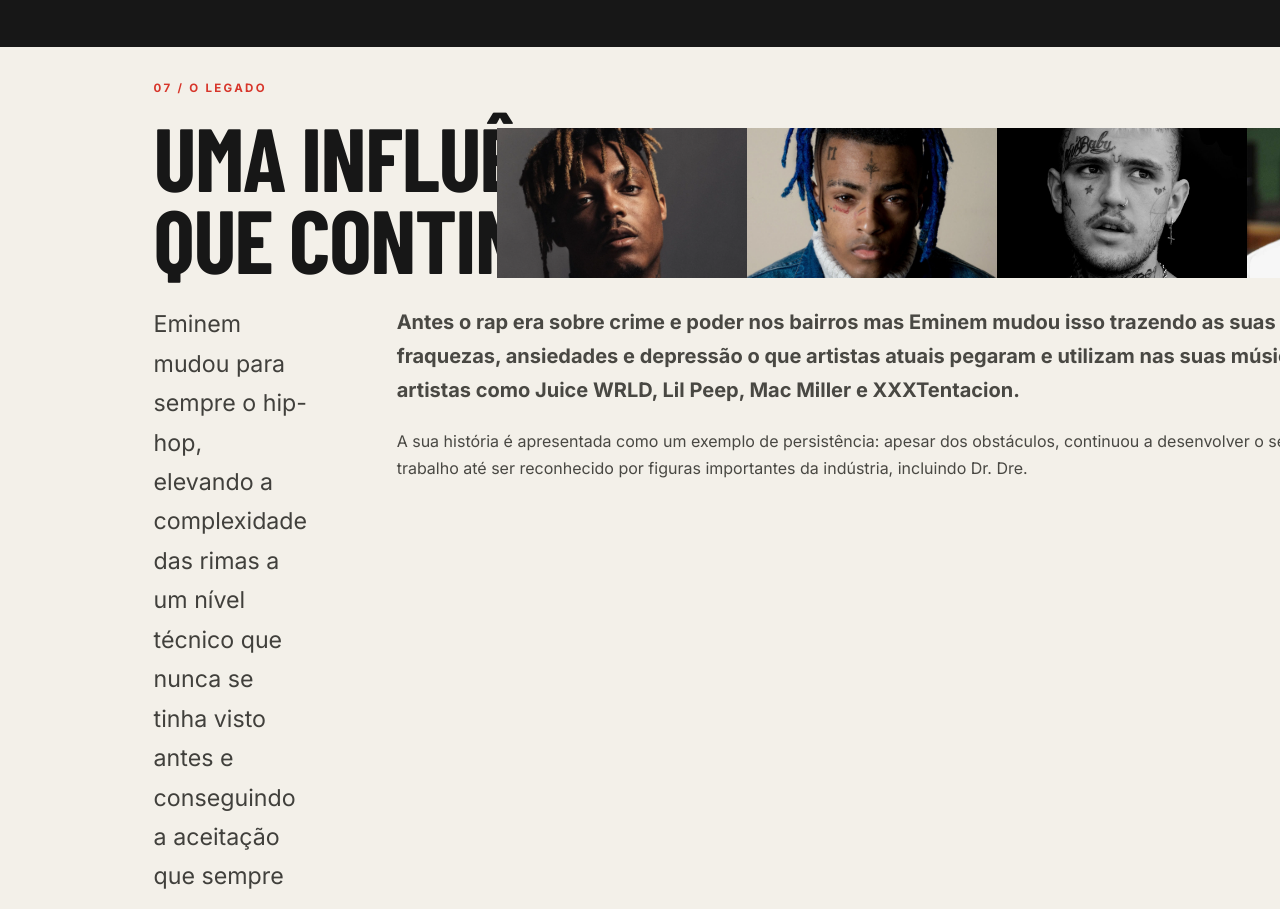
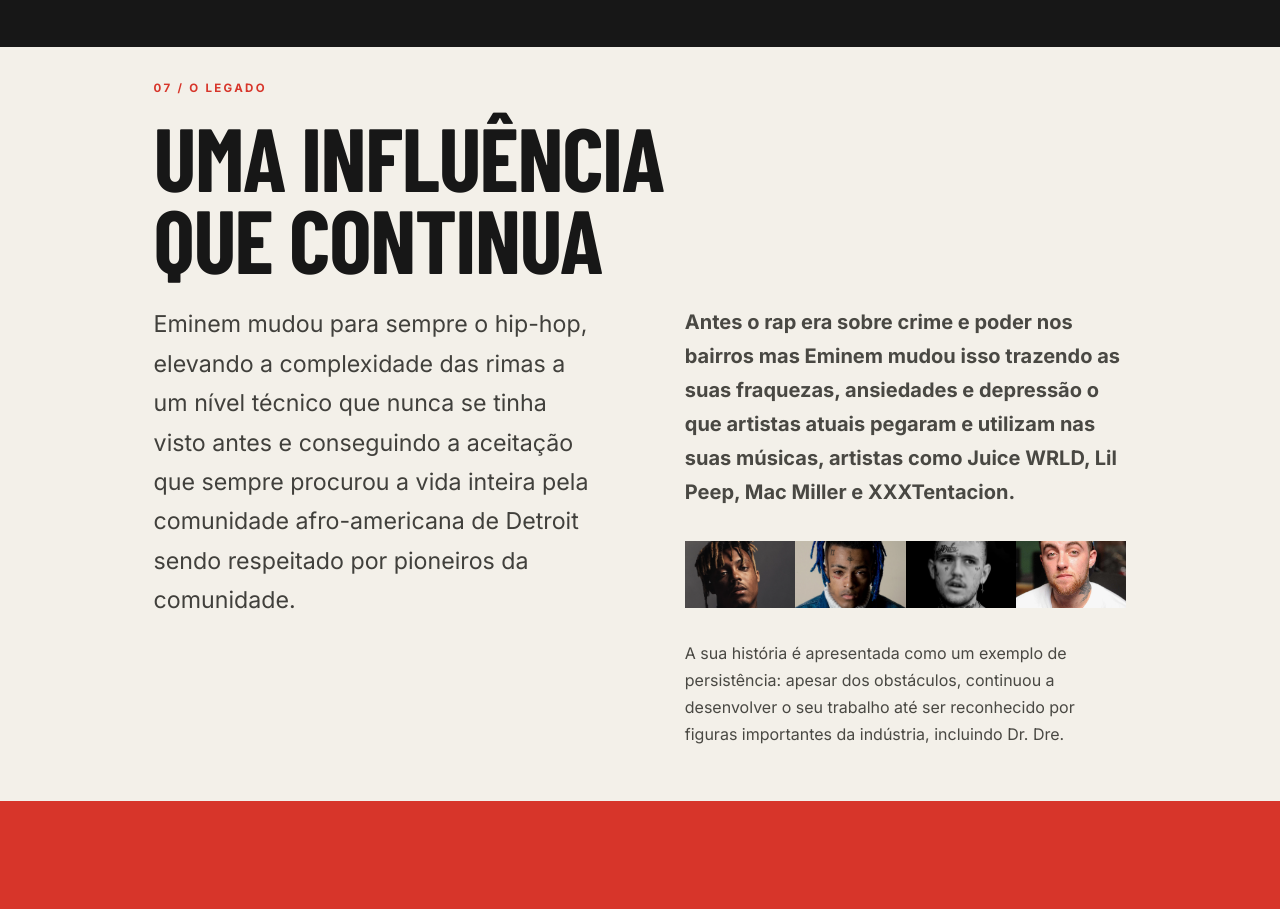
Before and after one commit to diogoM2011/Trabalho-AI, a plain HTML site: page index.html in a window 1280 px wide. Shown: the part 5840-6749 px from the top of the page. Drawn offline with nearby package versions, Linux system fonts and the light colour scheme; a web font is replaced by a local one.

Commit message:
Update HTML V15

```diff
--- a/style.css
+++ b/style.css
@@ -150,8 +150,25 @@ h2 { font-size: clamp(3.2rem, 7vw, 6.3rem); margin-bottom: 1.6rem; }
 .Photo3 img { width: 550px; height: auto; flex-shrink: 0; }
 .Photo3 h2 { white-space: nowrap; }
 
-.Photo4 { float: right; width: 350px; height: auto; margin: -300px 500px 0px 100px; white-space: nowrap; }
-.Photo4 img { width: 250px; height: 150px; object-fit: cover;}
+.Photo4 {
+    display: flex;
+    flex-direction: row;
+    flex-wrap: nowrap;
+
+    width: 100%;
+    max-width: 100%;
+
+    margin: 2rem 0;
+}
+
+.Photo4 img {
+    width: 25%;
+    min-width: 0;
+    height: auto;
+    aspect-ratio: 5 / 3;
+    object-fit: cover;
+}
+
 .clear { clear: both; }
 
 .Photo5 { float: right; width: 350px; height: auto; margin: clamp(3rem, 5vw, 9rem) clamp(3rem, 6vw, 12rem) 0px 100px; white-space: nowrap; }
```
